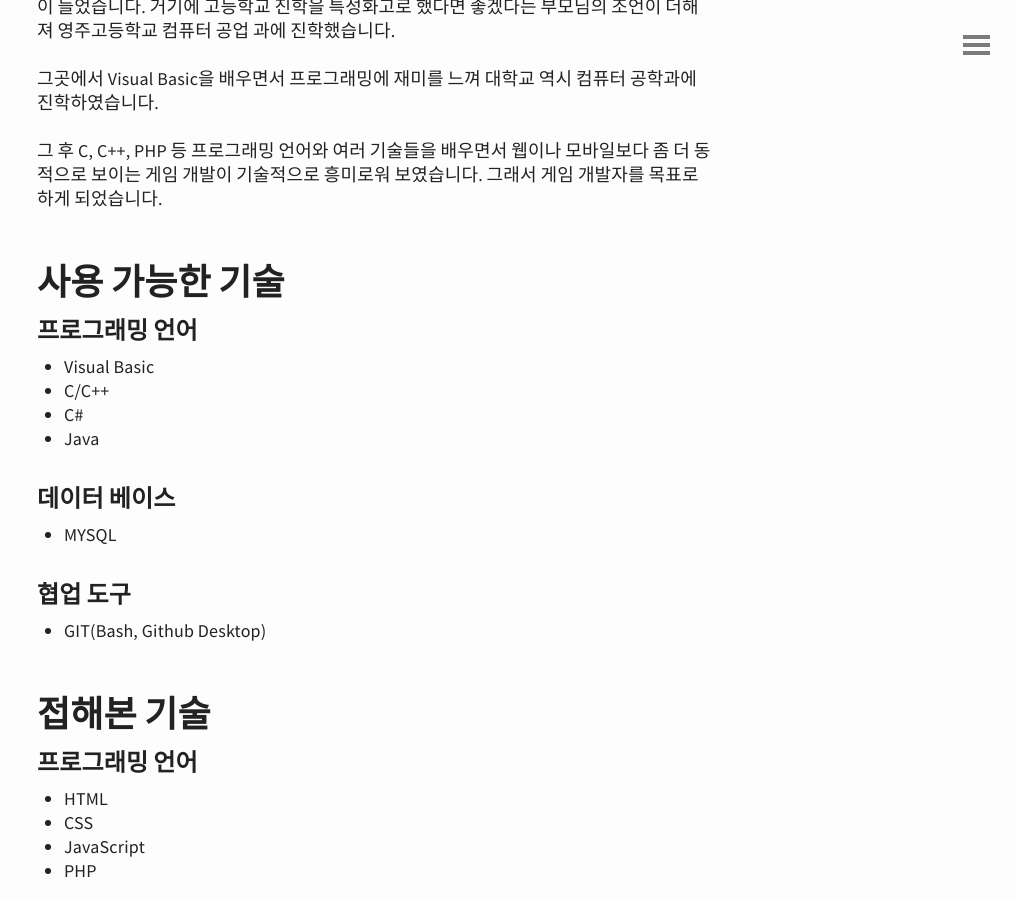
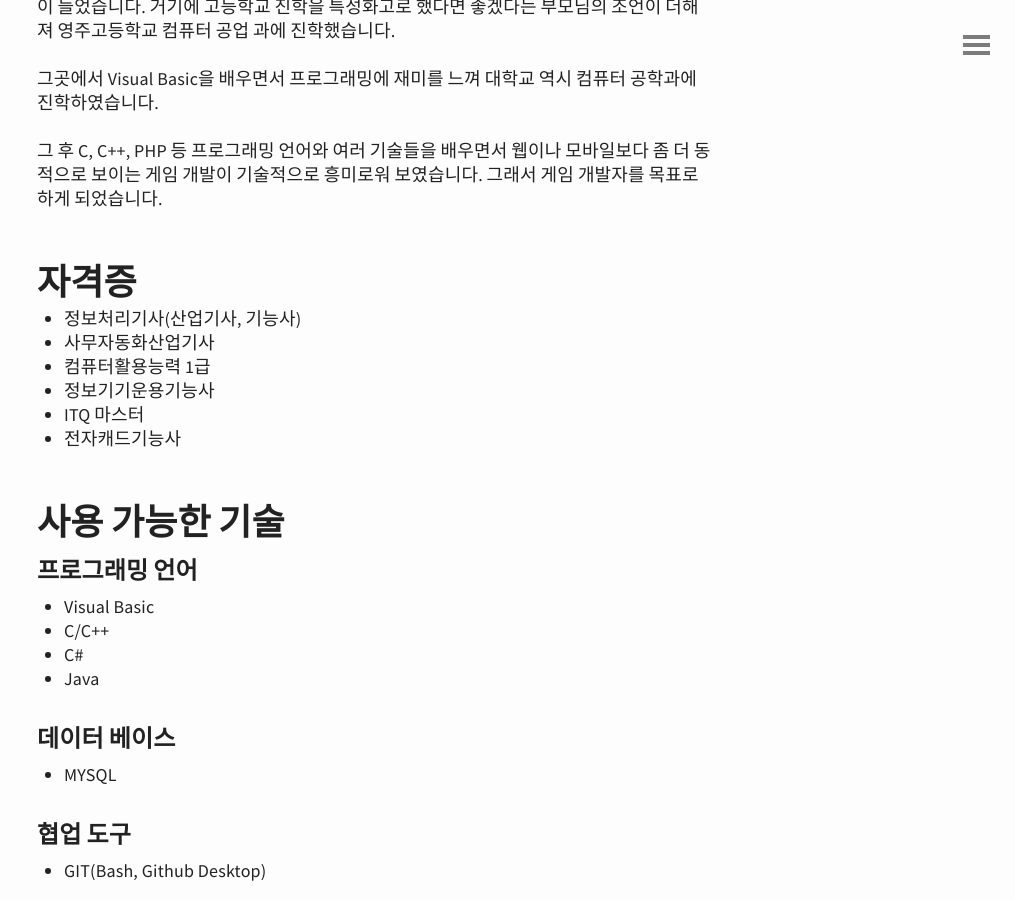
Before and after one commit to hurjeesic/hurjeesic.github.io, a Jekyll site: the page built from _posts/2018-10-23-Instruction.md, in a window 1280 px wide and 900 px high, scrolled down 1132 px. Shown: the whole window, without its empty margins (265-1280 px from the left). Built offline with Jekyll 4.4.1, drawn with Linux system fonts in a browser that asks for light colours.

Commit message:
자기소개서 내용 추가
자기소개서 내용 추가(자격증)

```diff
--- a/_posts/2018-10-23-Instruction.md
+++ b/_posts/2018-10-23-Instruction.md
@@ -42,6 +42,17 @@ excerpt: Jiman의 자기소개
 그곳에서 Visual Basic을 배우면서 프로그래밍에 재미를 느껴 대학교 역시 컴퓨터 공학과에 진학하였습니다.
 
 그 후 C, C++, PHP 등 프로그래밍 언어와 여러 기술들을 배우면서 웹이나 모바일보다 좀 더 동적으로 보이는 게임 개발이 기술적으로 흥미로워 보였습니다. 그래서 게임 개발자를 목표로 하게 되었습니다.
+
+
+
+## 자격증
+
+* 정보처리기사(산업기사, 기능사)
+* 사무자동화산업기사
+* 컴퓨터활용능력 1급
+* 정보기기운용기능사
+* ITQ 마스터
+* 전자캐드기능사
 
 
 
```
